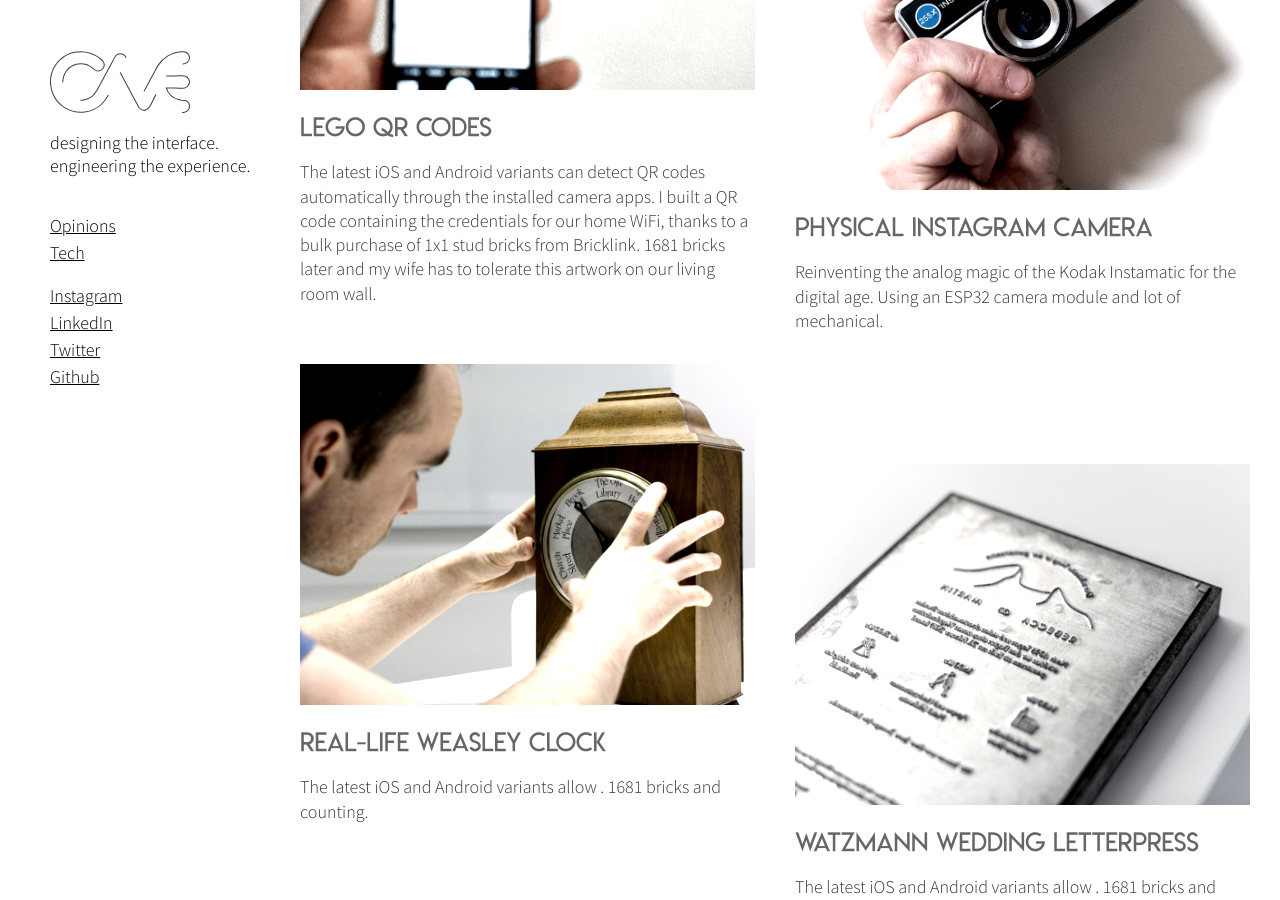
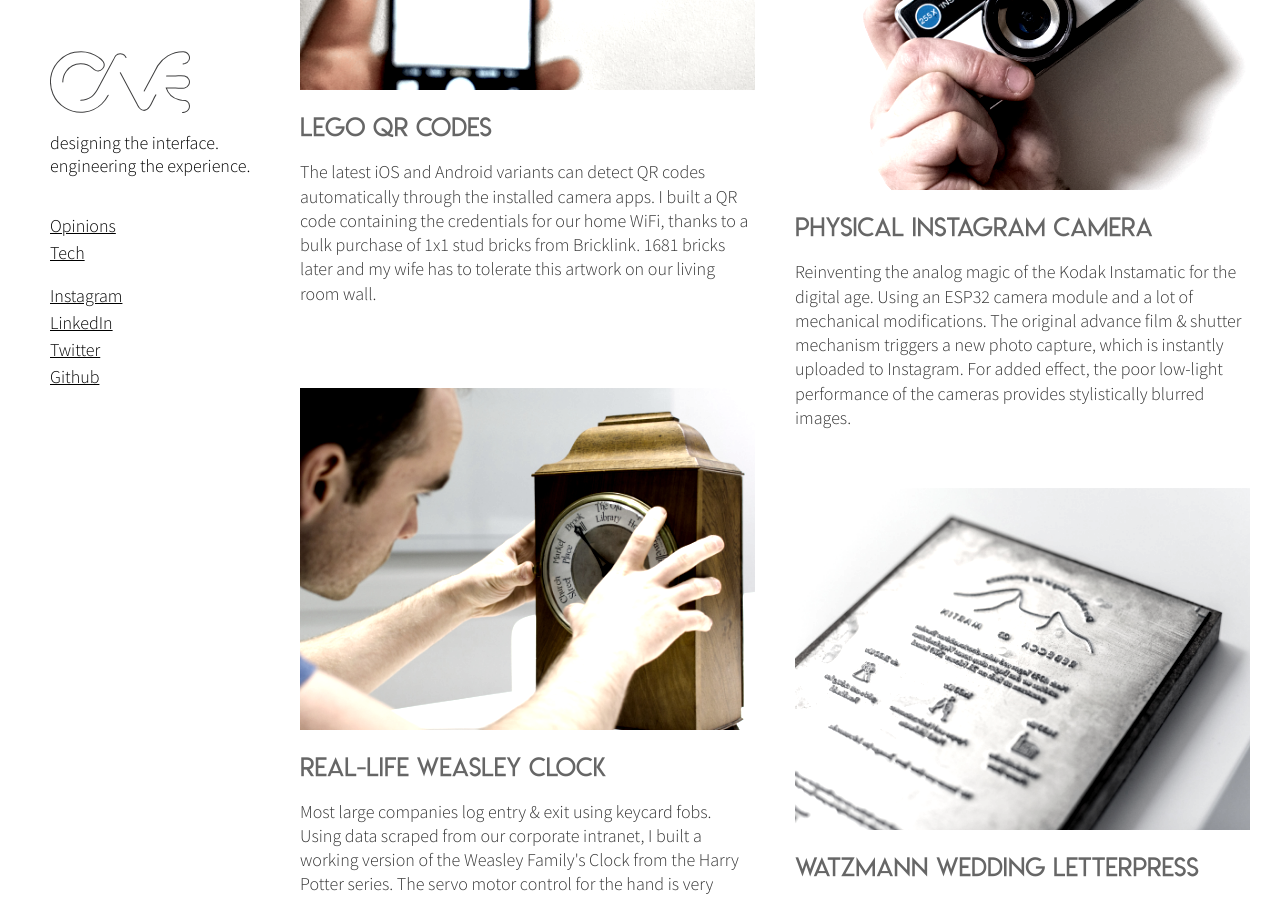
Before and after one commit to gcsalzburg/gcsalzburg.github.io, a Jekyll site: the page built from index.html, in a window 1280 px wide and 900 px high, scrolled down 1451 px. Built offline with Jekyll 4.4.1, drawn with Linux system fonts in a browser that asks for light colours; some of the changed text lies outside the part shown.

Commit message:
Added better project captions

```diff
--- a/index.html
+++ b/index.html
@@ -36,7 +36,7 @@ ishomepage: true
             <img src="images/projects/instamatic2.jpg">
          </div>
          <h3>Physical Instagram camera</h3>
-         <p>Reinventing the analog magic of the Kodak Instamatic for the digital age. Using an ESP32 camera module and lot of mechanical.</p>
+         <p>Reinventing the analog magic of the Kodak Instamatic for the digital age. Using an ESP32 camera module and a lot of mechanical modifications. The original advance film & shutter mechanism triggers a new photo capture, which is instantly uploaded to Instagram. For added effect, the poor low-light performance of the cameras provides stylistically blurred images.</p>
       </article>
 
       <article class="project_card">
@@ -45,7 +45,7 @@ ishomepage: true
             <img src="images/projects/weasley-clock2.jpg">
          </div>
          <h3>Real-life Weasley Clock</h3>
-         <p>The latest iOS and Android variants allow . 1681 bricks and counting.</p>
+         <p>Most large companies log entry & exit using keycard fobs. Using data scraped from our corporate intranet, I built a working version of the Weasley Family's Clock from the Harry Potter series. The servo motor control for the hand is very limited, which fortunately means I'll never end up in Mortal Peril.</p>
       </article>
 
       <article class="project_card">
@@ -54,7 +54,7 @@ ishomepage: true
             <img src="images/projects/wedding_stamp2.jpg">
          </div>
          <h3>Watzmann Wedding Letterpress</h3>
-         <p>The latest iOS and Android variants allow . 1681 bricks and counting.</p>
+         <p>A small favour for some close friends in Salzburg.</p>
       </article>
 
    </section>
```
